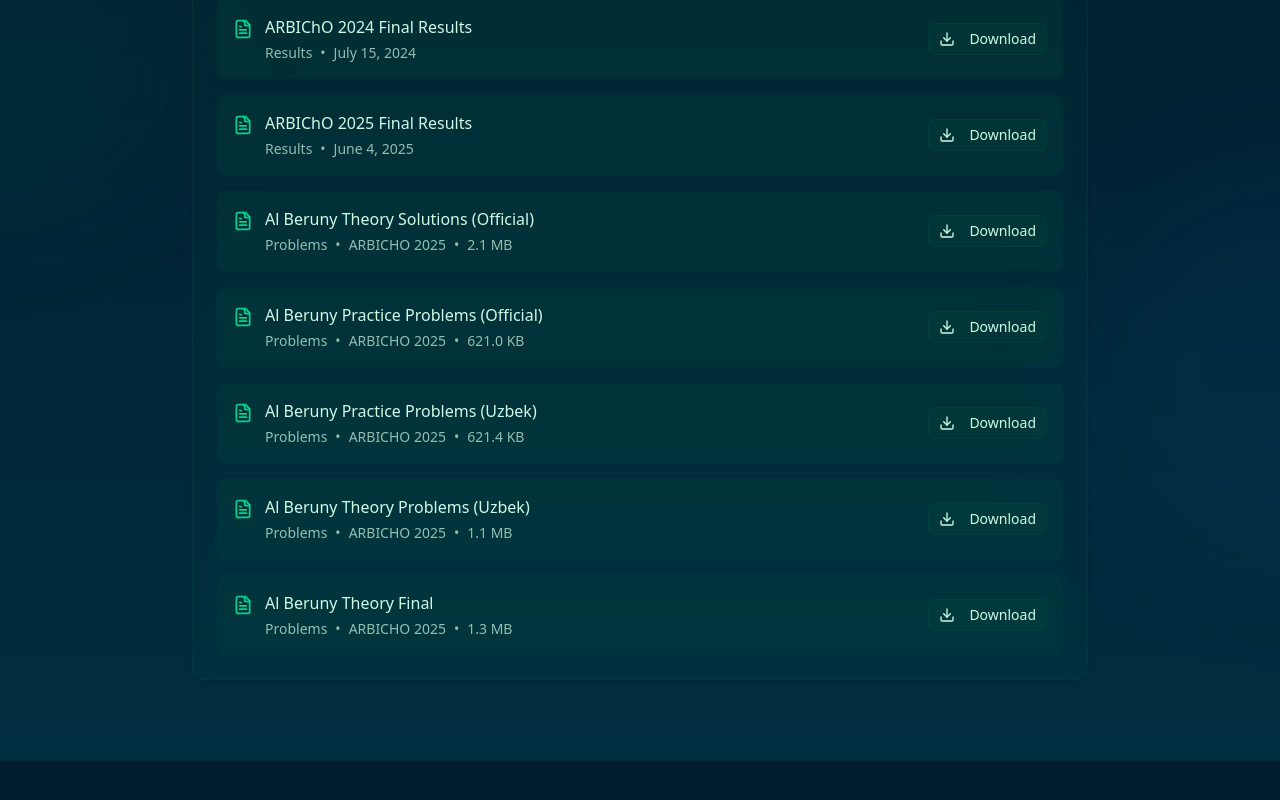
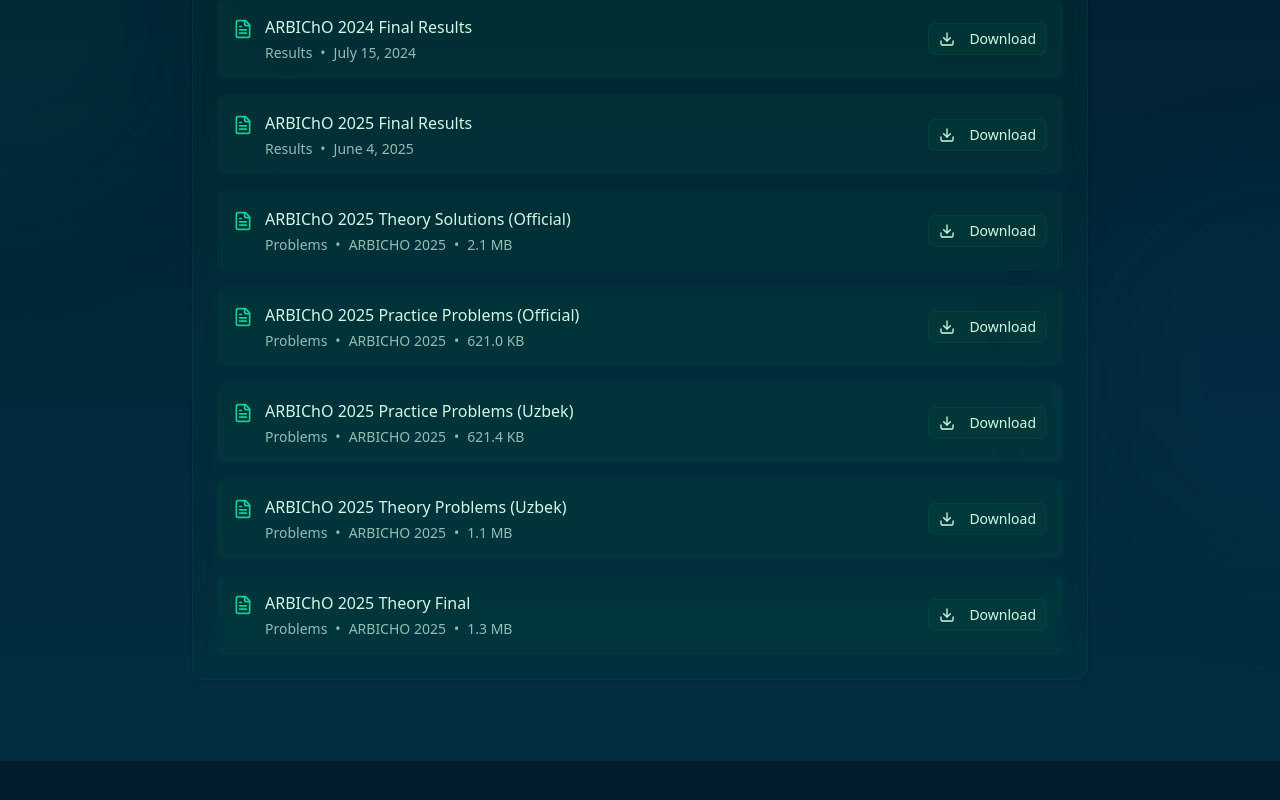
Before and after one commit to OkiljonDadakhanov/testing, a Next.js app: page /results in a window 1280 px wide. Shown: the part 476-1276 px from the top of the page. Built offline with nearby package versions, Linux system fonts and the light colour scheme.

Commit message:
syntaxix

```diff
--- a/app/results/page.tsx
+++ b/app/results/page.tsx
@@ -17,35 +17,35 @@
     date: "June 4, 2025",
   },
   {
-    title: "Al Beruny Theory Solutions (Official)",
+    title: "ARBIChO 2025 Theory Solutions (Official)",
     category: "Problems",
     file: "/problems/Al Beruny theory_sol_Official.pdf",
     date: "ARBICHO 2025",
     size: "2.1 MB",
   },
   {
-    title: "Al Beruny Practice Problems (Official)",
+    title: "ARBIChO 2025 Practice Problems (Official)",
     category: "Problems",
     file: "/problems/Al Beruny practice_Official.pdf",
     date: "ARBICHO 2025",
     size: "621.0 KB",
   },
   {
-    title: "Al Beruny Practice Problems (Uzbek)",
+    title: "ARBIChO 2025 Practice Problems (Uzbek)",
     category: "Problems",
     file: "/problems/Al Beruny_practice uzbek.pdf",
     date: "ARBICHO 2025",
     size: "621.4 KB",
   },
   {
-    title: "Al Beruny Theory Problems (Uzbek)",
+    title: "ARBIChO 2025 Theory Problems (Uzbek)",
     category: "Problems",
     file: "/problems/Al Beruny theory uzbek.pdf",
     date: "ARBICHO 2025",
     size: "1.1 MB",
   },
   {
-    title: "Al Beruny Theory Final",
+    title: "ARBIChO 2025 Theory Final",
     category: "Problems",
     file: "/problems/Al Beruny theory_Final.docx",
     date: "ARBICHO 2025",
```
